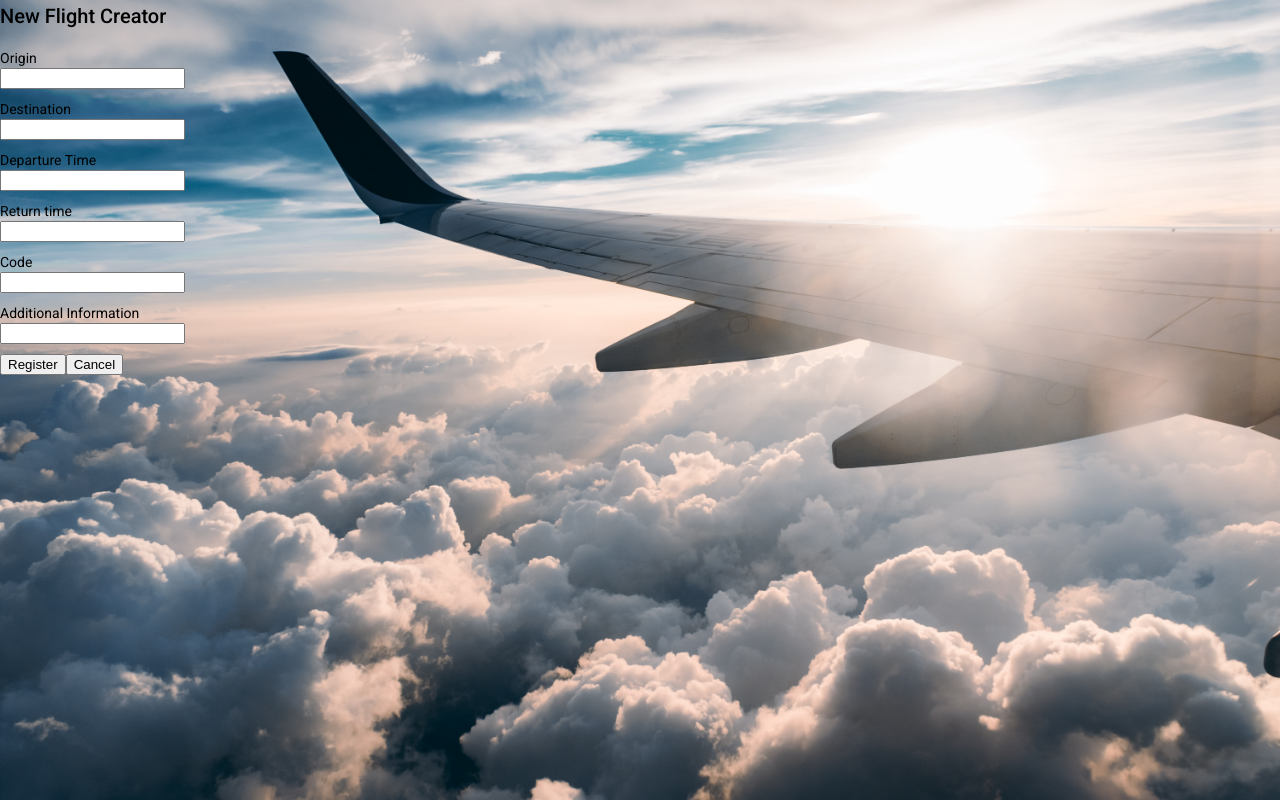
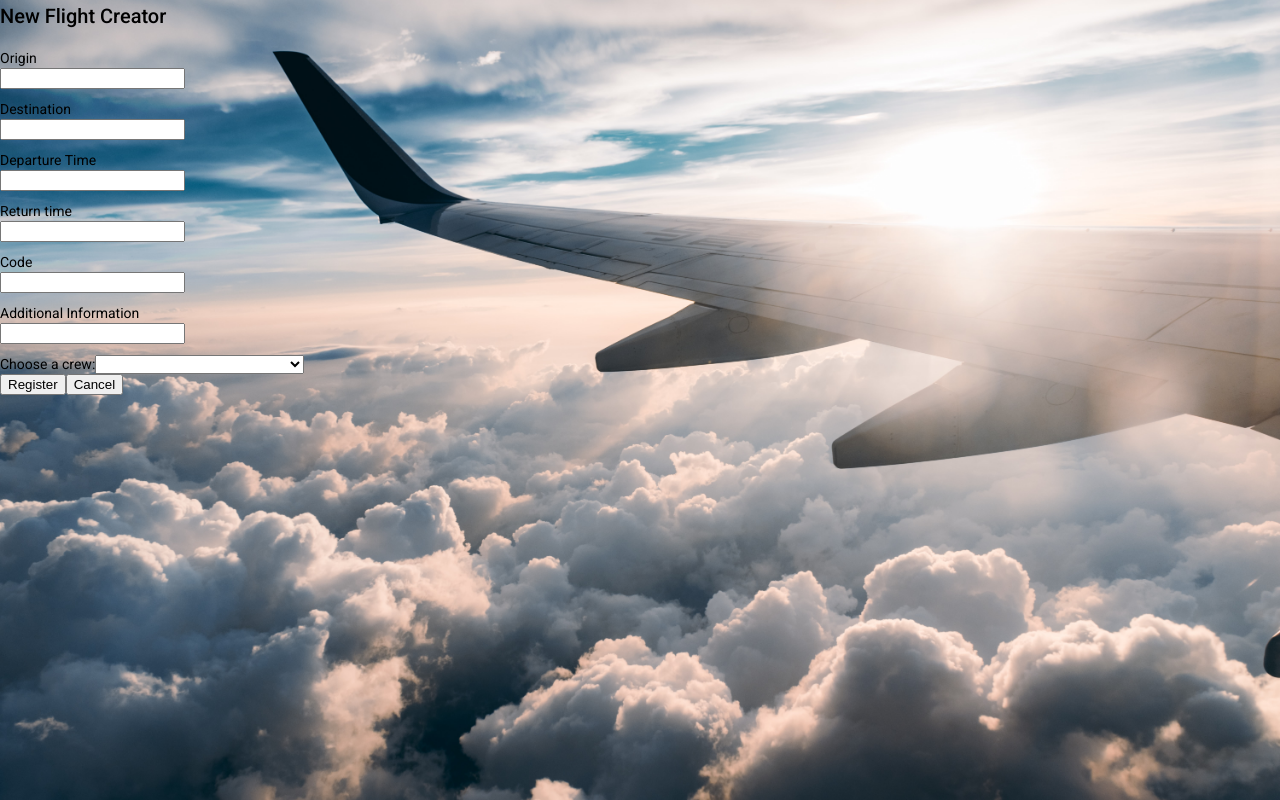
Before and after one commit to klaudiapolszl/flights-app, an Angular app: page /add-new-flights in a window 1280 px wide. Built offline with nearby package versions, Linux system fonts and the light colour scheme.

Commit message:
styling list of flights

```diff
--- a/src/app/flights/flight-card/flight-card.component.ts
+++ b/src/app/flights/flight-card/flight-card.component.ts
@@ -11,7 +11,7 @@ export class FlightCardComponent {
   private pflight = {
    additionalInformation: '',
    code: '',
-   crew: [],
+   crew: '',
    departureTime: '',
    destination: '',
    origin: '',
@@ -29,12 +29,8 @@ export class FlightCardComponent {
  get showCode(): string {
    return this.pflight.code;
  }
- get showCrew(): string[] {
-   let flightCrew = new Array();
-   for (var i = 0; i < this.pflight.crew?.length; i++) {
-      flightCrew.push(this.pflight.crew[i].job + " - " + this.pflight.crew[i].name);
-    }
-    return flightCrew;
+ get showCrew(): string {
+  return this.pflight.crew;
  }
  get showDepartureTime(): string {
    return this.pflight.departureTime;
--- a/src/app/flights/flight-form/flight-form.component.html
+++ b/src/app/flights/flight-form/flight-form.component.html
@@ -27,6 +27,12 @@
                     <label>Additional Information</label>
                     <input type="text" formControlName="additionalInformation" class="form-control" />
                 </div>
+                <div>
+                  <label for="crew">Choose a crew:</label>
+                  <select name="crew" formControlName="crew" placeholder="Crew">
+                    <option *ngFor="let crew of crews" [value]="crew.value">{{ crew.value }}</option>
+                  </select>
+                </div>
                 <!--<mat-form-field>
                   <mat-select formControlName="job" placeholder="Job">
                     <mat-option *ngFor="let job of jobs" [value]="job.value"> {{ job.label }} </mat-option>
--- a/src/app/flights/flight-form/flight-form.component.ts
+++ b/src/app/flights/flight-form/flight-form.component.ts
@@ -11,7 +11,13 @@ import { Flight } from "../../models/flight.model";
 export class FlightFormComponent{
     registerForm: FormGroup;
     private flight: Flight;
-
+    crews = [
+      { label: 'Crew1', value: 'Kowalski, Szlachta, Polan'},
+      { label: 'Crew2', value: 'Górnikowski, Kłosowska, Jawor'},
+      { label: 'Crew3', value: 'Szumska, Miedziński, Kowal'},
+      { label: 'Crew4', value: 'Hepner, Janik, Zdrada'},
+      { label: 'Crew5', value: 'Kotarski, Jakut, Nowogrodzki'}
+    ]
     constructor(
       private formBuilder: FormBuilder,
       private flightsService: FlightsService
--- a/src/app/models/flight.model.ts
+++ b/src/app/models/flight.model.ts
@@ -6,7 +6,7 @@ export interface Crew {
 export interface Flight {
   additionalInformation: string;
   code: string;
-  crew: [];
+  crew: string;
   departureTime: string;
   destination: string;
   origin: string;
```
